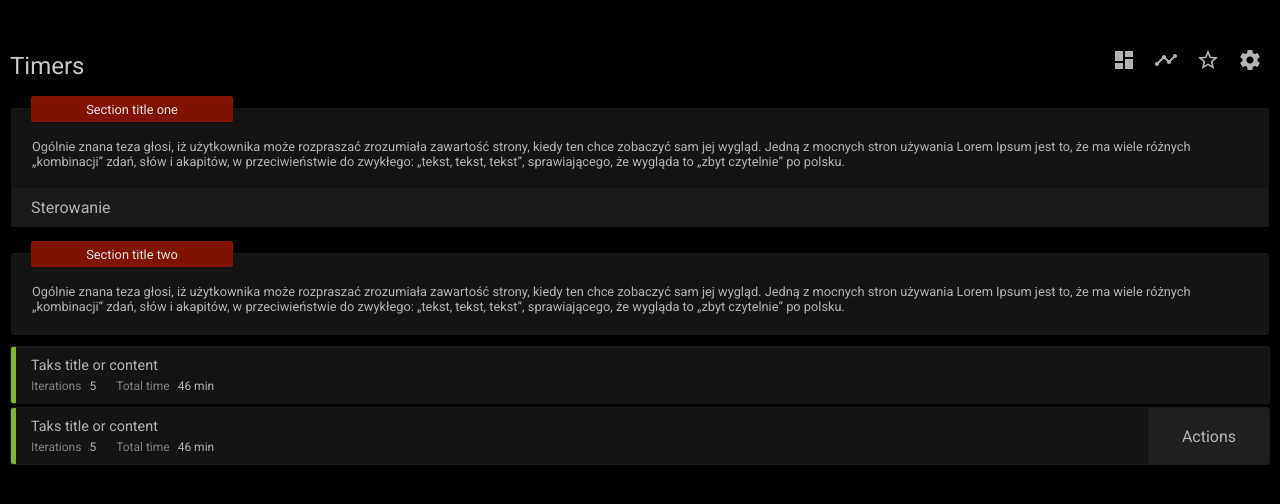
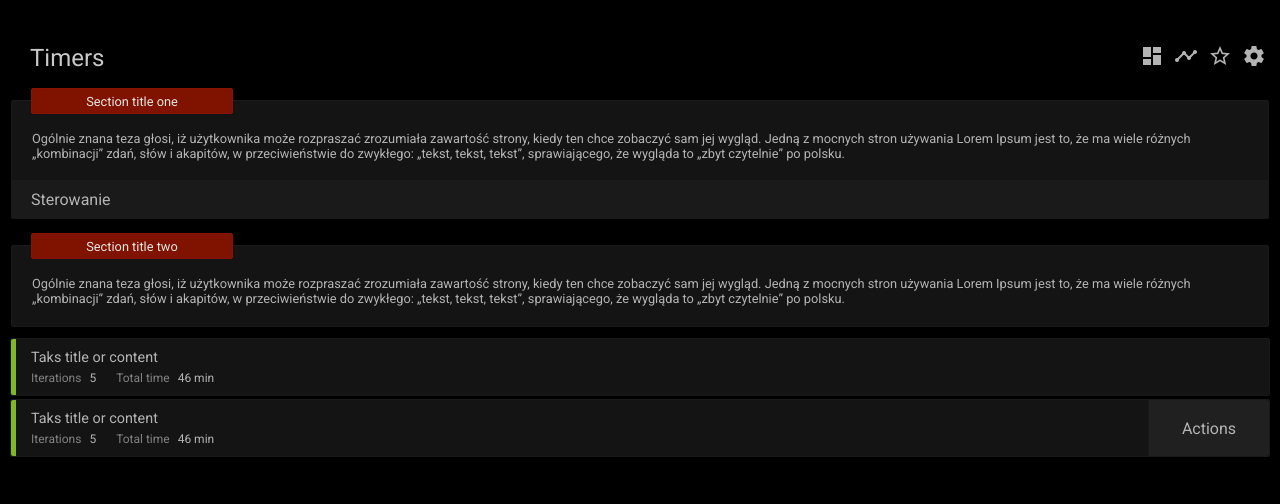
Before and after one commit to dersalis/Ike, a website: page prototype/index.html in a window 1280 px wide. Drawn offline with Linux system fonts and the light colour scheme.

Commit message:
Poprawki menu

```diff
--- a/prototype/sass/app.scss
+++ b/prototype/sass/app.scss
@@ -31,7 +31,7 @@ body {
       color: $page-title-color;
       font-weight: normal;
       font-size: 1.5rem;
-      margin: 0;
+      margin: 0 0 0 20px;
     }
 
   }
--- a/prototype/sass/menu.scss
+++ b/prototype/sass/menu.scss
@@ -13,11 +13,15 @@ $icon_background: rgb(144, 0, 0);
     justify-content: center;
     align-items: center;
     // border: 1px solid $icon_background;
-    width: 2.5rem;
-    height: 2.5rem;
+    width: 2rem;
+    height: 2rem;
     margin-left: 2px;
-    font-size: 1.5rem;
+    // font-size: 2rem;
     color: $icon_secondary;
+
+    & > span {
+        font-size: 1.5rem;
+    }
 
     &::before {
       content: "";
```
Also changed, not shown: prototype/scc/styles.css, 1 other file.
